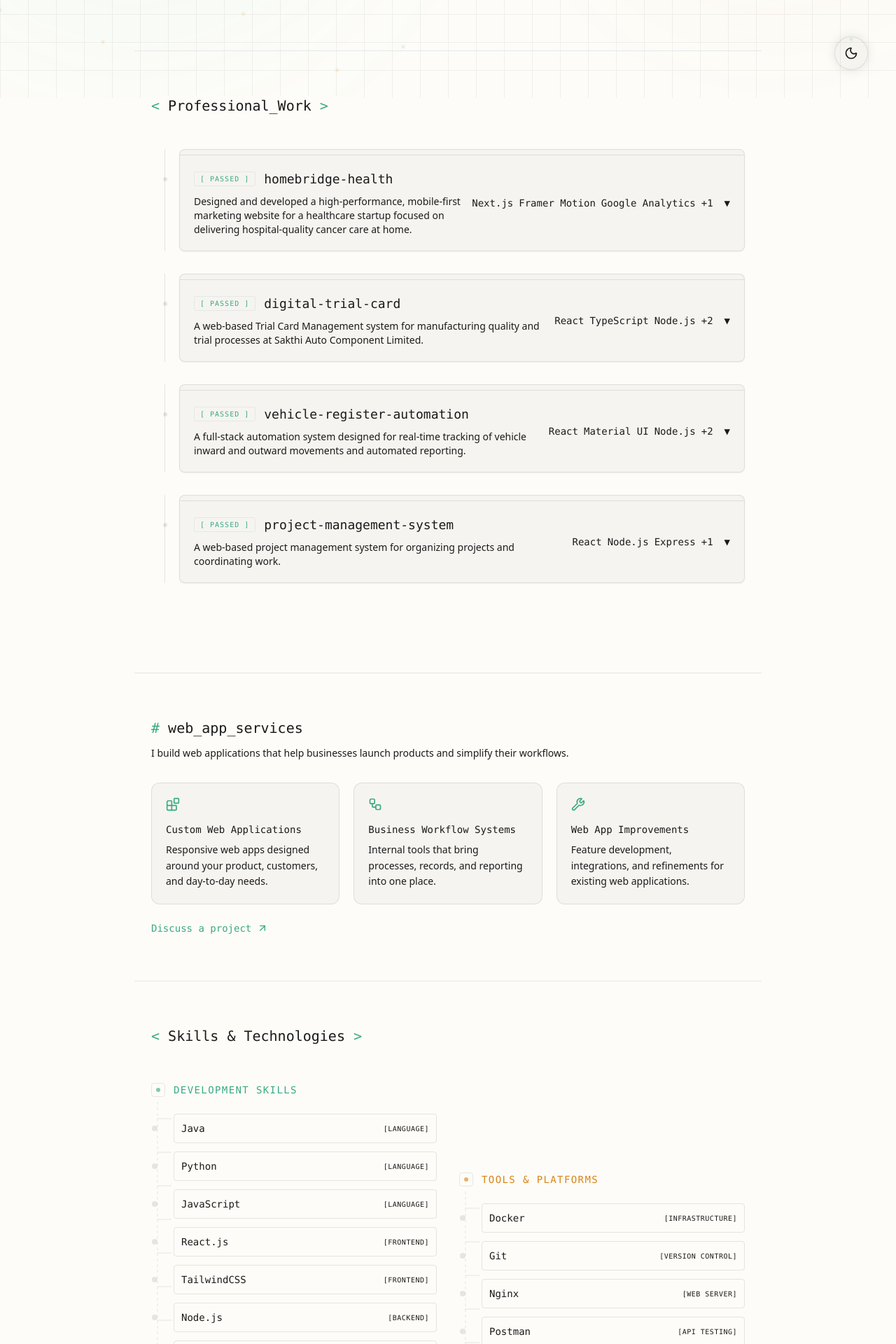
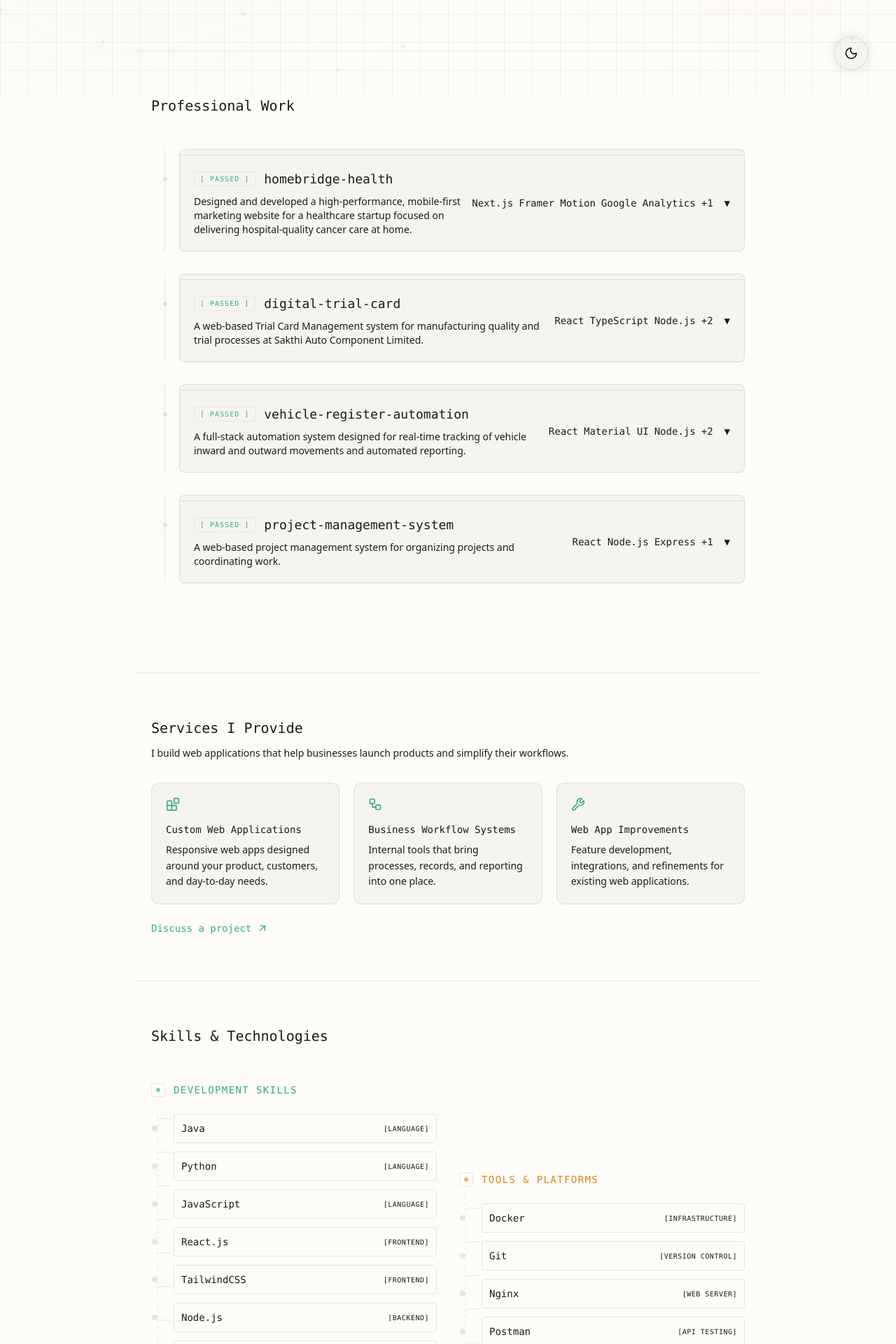
Before and after one commit to Dhineshkumaran/Portfolio, a Next.js app: page / in a window 1280 px wide. Shown: the part 660-2580 px from the top of the page at 70% size. Built offline with nearby package versions, Linux system fonts and the light colour scheme.

Commit message:
Use plain language section headings

```diff
--- a/app/page.tsx
+++ b/app/page.tsx
@@ -26,7 +26,7 @@ export default function Home() {
             <div className="absolute top-0 bottom-0 left-[33px] md:left-[41px] w-px bg-border/50 z-0 hidden sm:block" />
 
             <h2 className="font-mono text-xl text-foreground mb-12 relative z-10 bg-background inline-block pr-4">
-                <span className="text-teal">{'<'}</span> Professional_Work <span className="text-teal">{'>'}</span>
+                Professional Work
             </h2>
 
             <div className="space-y-8 mb-16">
@@ -39,7 +39,7 @@ export default function Home() {
 
             {/* Personal projects hidden at the user's request.
             <h2 className="font-mono text-xl text-foreground mb-12 relative z-10 bg-background inline-block pr-4">
-                <span className="text-teal">{'<'}</span> Personal_Projects <span className="text-teal">{'>'}</span>
+                Personal Projects
             </h2>
 
             <div className="space-y-8">
--- a/components/Achievements.tsx
+++ b/components/Achievements.tsx
@@ -7,7 +7,7 @@ export default function Achievements() {
     return (
         <section className="py-16 max-w-4xl mx-auto px-6 border-t border-border scroll-mt-32" id="achievements">
             <h2 className="font-mono text-xl text-foreground mb-8">
-                <span className="text-teal">#</span> achievements_&_awards
+                Achievements &amp; Awards
             </h2>
 
             <div className="grid md:grid-cols-2 lg:grid-cols-4 gap-6">
--- a/components/Certifications.tsx
+++ b/components/Certifications.tsx
@@ -8,7 +8,7 @@ export default function Certifications() {
     return (
         <section className="py-16 max-w-4xl mx-auto px-6 border-t border-border scroll-mt-32" id="certifications">
             <h2 className="font-mono text-xl text-foreground mb-8">
-                <span className="text-teal">#</span> verified_certifications
+                Certifications
             </h2>
 
             <div className="grid grid-cols-2 md:grid-cols-4 gap-6">
--- a/components/Education.tsx
+++ b/components/Education.tsx
@@ -7,7 +7,7 @@ export default function Education() {
     return (
         <section className="py-16 max-w-4xl mx-auto px-6 border-t border-border scroll-mt-32" id="education">
             <h2 className="font-mono text-xl text-foreground mb-8">
-                <span className="text-teal">#</span> academic_history
+                Education
             </h2>
 
             <div className="space-y-6 relative before:absolute before:left-4 before:top-2 before:bottom-2 before:w-px before:bg-border">
--- a/components/Services.tsx
+++ b/components/Services.tsx
@@ -22,7 +22,7 @@ export default function Services() {
     return (
         <section className="py-16 max-w-4xl mx-auto px-6 border-t border-border scroll-mt-32" id="services">
             <h2 className="font-mono text-xl text-foreground mb-3">
-                <span className="text-teal">#</span> web_app_services
+                Services I Provide
             </h2>
             <p className="text-foreground/60 text-sm mb-8 max-w-2xl">
                 I build web applications that help businesses launch products and simplify their workflows.
--- a/components/SkillsArchitecture.tsx
+++ b/components/SkillsArchitecture.tsx
@@ -34,7 +34,7 @@ export default function SkillsArchitecture() {
             />
 
             <h2 className="font-mono text-xl text-foreground mb-12 relative z-10 bg-background inline-block pr-4">
-                <span className="text-teal">{'<'}</span> Skills &amp; Technologies <span className="text-teal">{'>'}</span>
+                Skills &amp; Technologies
             </h2>
 
             <div className="relative z-10 flex flex-col md:flex-row gap-16 md:gap-8">
--- a/components/Stats.tsx
+++ b/components/Stats.tsx
@@ -25,7 +25,7 @@ export default function Stats() {
     return (
         <section className="py-16 max-w-4xl mx-auto px-6 border-t border-border" id="stats">
             <h2 className="font-mono text-xl text-foreground mb-8">
-                <span className="text-teal">#</span> system_metrics
+                Coding Activity
             </h2>
 
             <div className="grid lg:grid-cols-2 gap-6">
```
